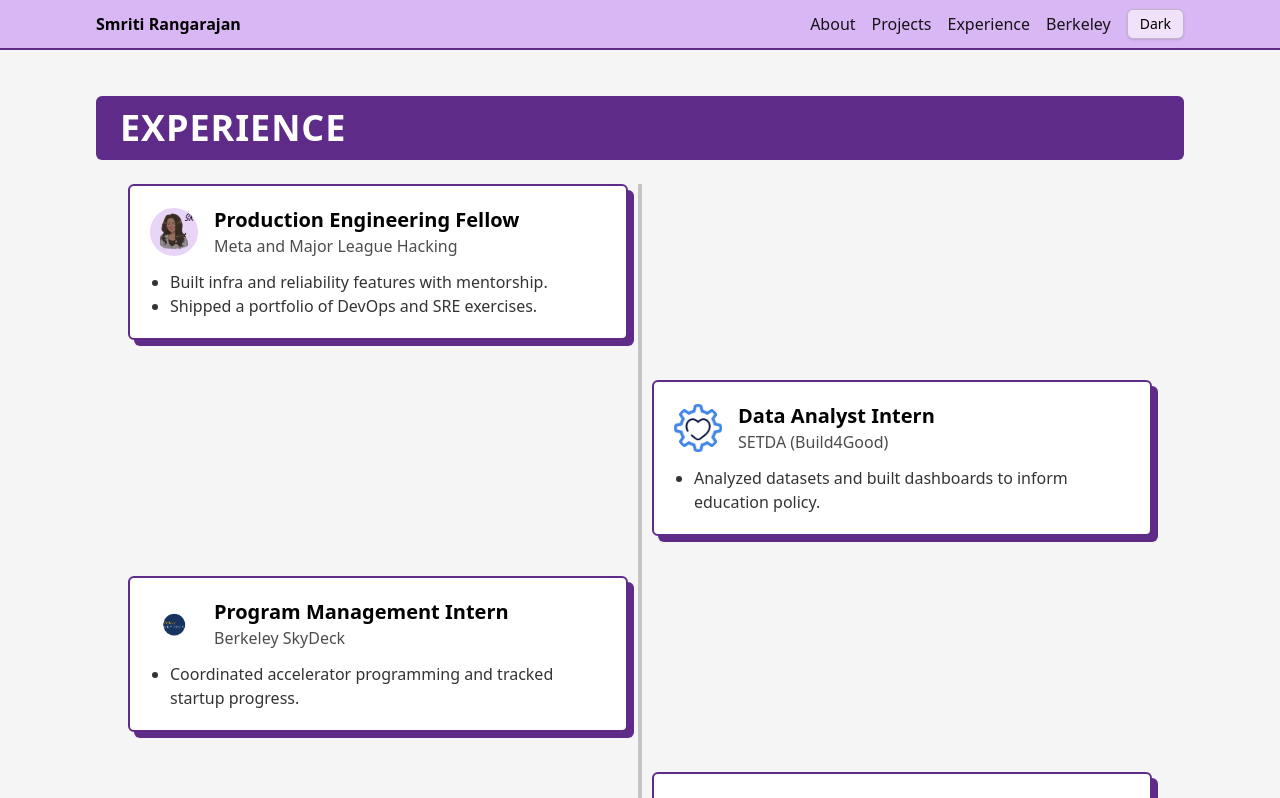
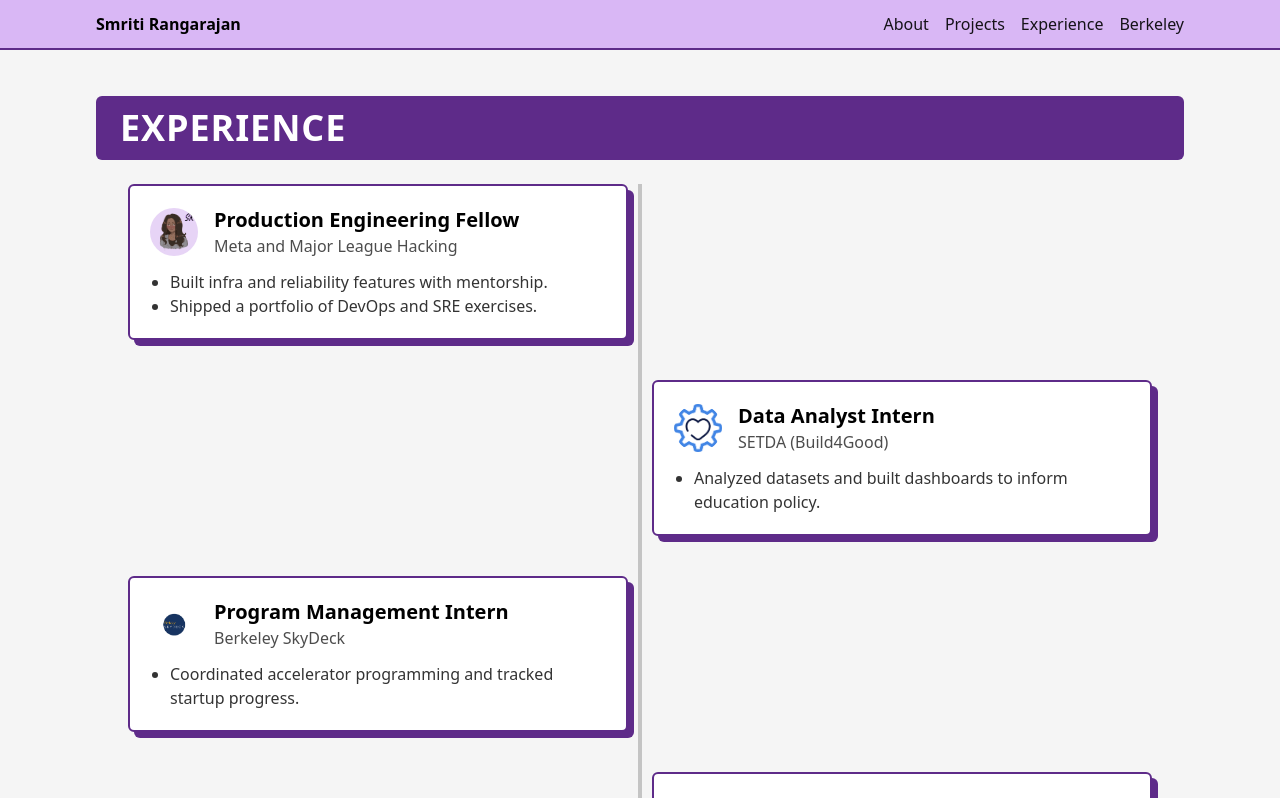
Before and after one commit to smritirangarajan/smriti-next, a Next.js app: page /experience in a window 1280 px wide. Shown: the top 798 px of the page. Built offline with nearby package versions, Linux system fonts and the light colour scheme.

Commit message:
chore: remove dark mode styles and toggle; keep static light theme

```diff
--- a/src/app/globals.css
+++ b/src/app/globals.css
@@ -55,16 +55,4 @@ body {
   @apply text-sm font-medium text-lavender-600;
 }
 
-/* Dark mode theme */
-[data-theme="dark"] {
-  --bg: #0f0f12;
-  --ink: #ededf0;
-  --lavender-100: #2b1d3d;
-  --lavender-200: #3b245a;
-  --lavender-300: #5e2b89;
-  --lavender-600: #b892ff;
-}
-
-html, body {
-  transition: background-color 0.3s ease, color 0.3s ease;
-}
+/* Dark mode removed per request */
--- a/src/components/HobbiesPolaroids.tsx
+++ b/src/components/HobbiesPolaroids.tsx
@@ -14,7 +14,7 @@ export default function HobbiesPolaroids() {
     <div className="container-page">
       <div className="mx-auto grid max-w-5xl gap-8 md:grid-cols-4">
         {hobbies.map((h, i) => (
-          <div key={h.title} className="relative">
+          <div key={h.title} className="relative pb-6">
             <div className="absolute -top-7 left-1/2 -translate-x-1/2">
               <Image src="/assets/decor/tack.png" alt="tack" width={24} height={24} />
             </div>
@@ -24,6 +24,7 @@ export default function HobbiesPolaroids() {
               </div>
               <p className="mt-3 text-center font-display text-xl text-black">{h.title}</p>
             </div>
+            <div className="pointer-events-none absolute left-1/2 bottom-0 h-4 w-4 -translate-x-1/2 translate-y-2 rounded-full bg-lavender-600 shadow-[0_2px_0_0_rgba(0,0,0,0.25)]" />
           </div>
         ))}
       </div>
--- a/src/components/Navbar.tsx
+++ b/src/components/Navbar.tsx
@@ -2,7 +2,6 @@
 
 import Link from "next/link";
 import { motion } from "framer-motion";
-import { useEffect, useState } from "react";
 
 const links = [
   { href: "/", label: "About" },
@@ -12,10 +11,6 @@ const links = [
 ];
 
 export default function Navbar() {
-  const [theme, setTheme] = useState<"light"|"dark">("light");
-  useEffect(()=>{
-    document.documentElement.setAttribute("data-theme", theme === "dark" ? "dark" : "light");
-  },[theme]);
   return (
     <motion.nav
       initial={{ y: -24, opacity: 0 }}
@@ -37,9 +32,6 @@ export default function Navbar() {
               {l.label}
             </Link>
           ))}
-          <button onClick={()=>setTheme(t=>t==="light"?"dark":"light")} className="rounded-md border border-black/20 bg-white/60 px-3 py-1 text-sm shadow hover:opacity-90">
-            {theme === "dark" ? "Light" : "Dark"}
-          </button>
         </div>
       </div>
     </motion.nav>
```
